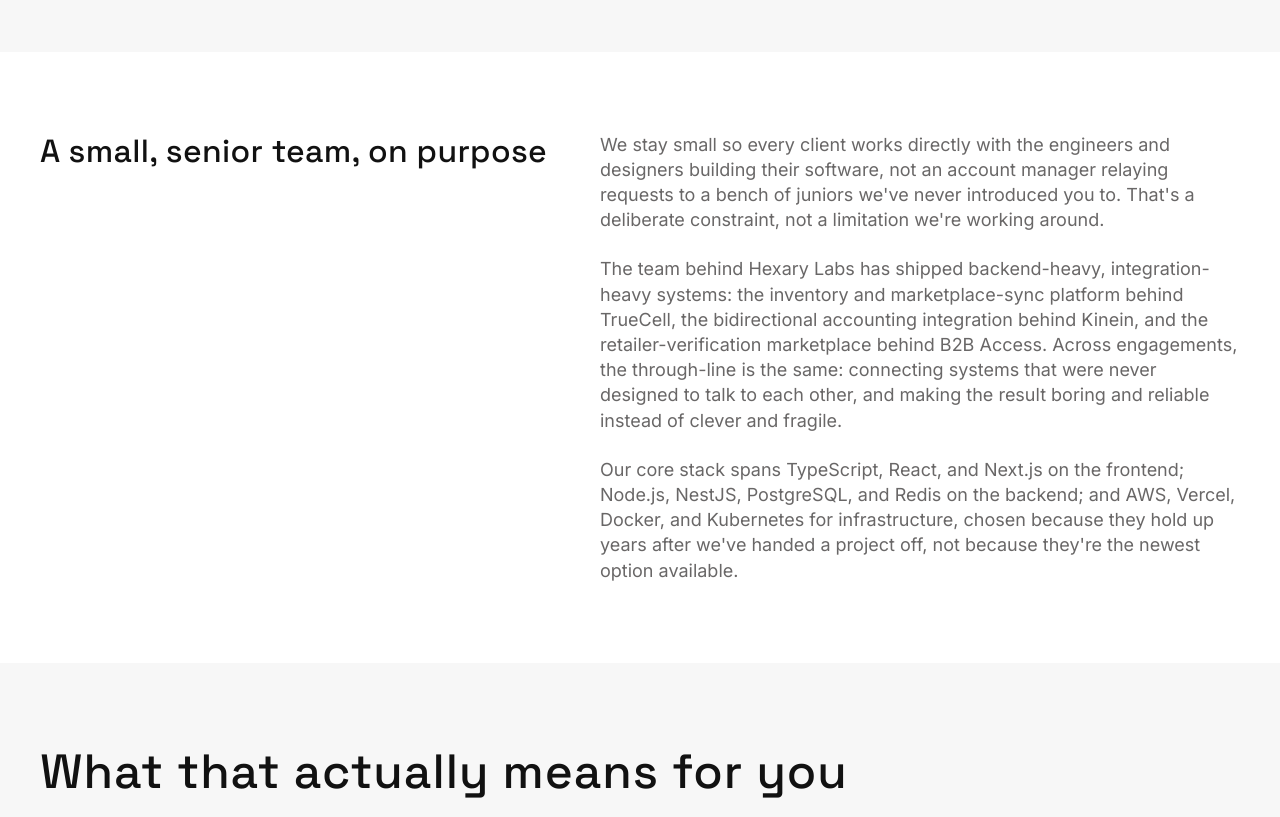
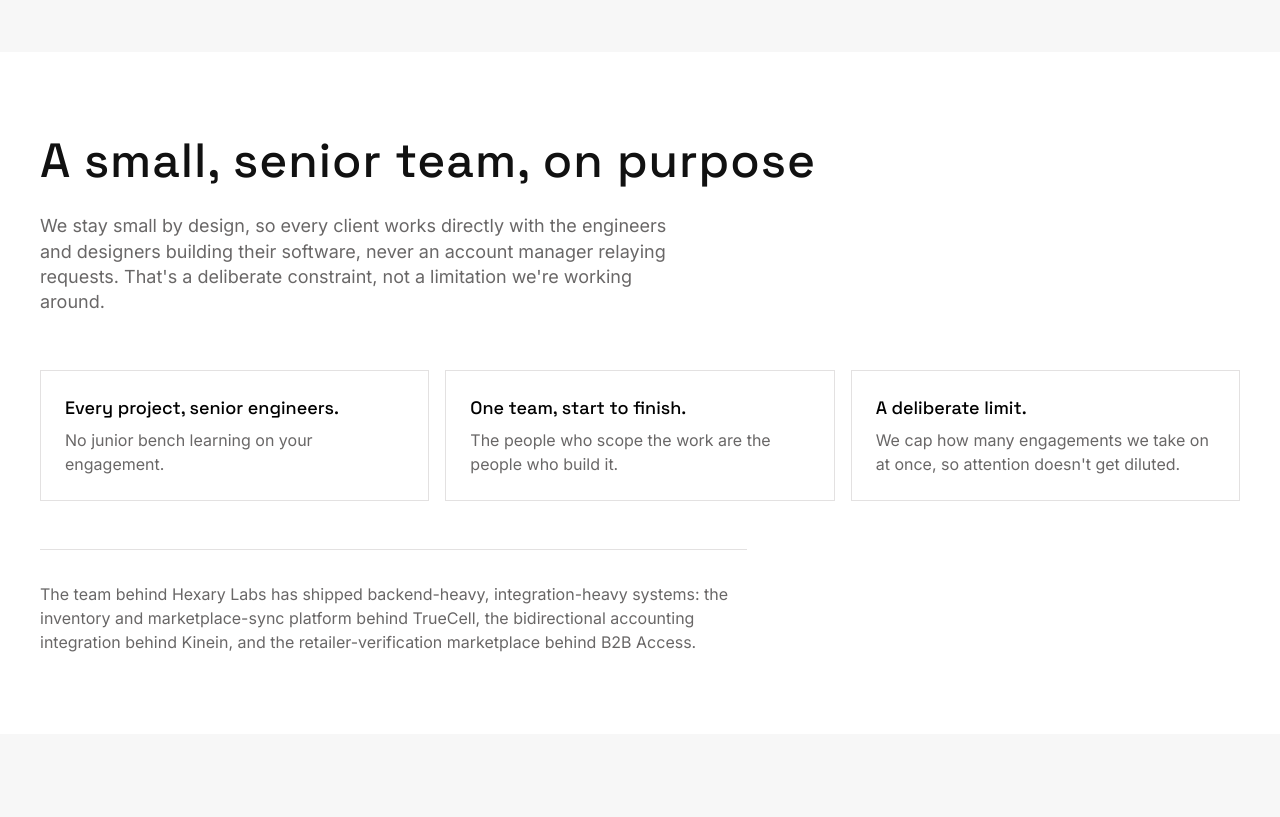
Before and after one commit to hexarylabs/hexarylabs.com, a Next.js app: page /about in a window 1280 px wide. Shown: the part 1980-2797 px from the top of the page. Built offline with nearby package versions, Linux system fonts and the light colour scheme; no server answers.

Commit message:
Enhance About page content with new sections on expertise and team principles

```diff
--- a/src/app/about/page.tsx
+++ b/src/app/about/page.tsx
@@ -5,7 +5,13 @@
 import { SectionHeader } from "@/components/ui/SectionHeader";
 import { Reveal } from "@/components/ui/Reveal";
 import { Button } from "@/components/ui/Button";
-import { whyWeExist, howWeWork, whosBehind, whyChooseUs } from "@/content/about";
+import {
+  whyWeExist,
+  howWeWork,
+  whosBehind,
+  whereExpertiseRanges,
+  whyChooseUs,
+} from "@/content/about";
 
 export const metadata: Metadata = {
   title: "About",
@@ -32,8 +38,10 @@
       {/* Why we exist */}
       <Section tone="light">
         <Container>
-          <div className="grid gap-12 lg:grid-cols-[1fr_1.25fr]">
-            <h2 className={contentHeading}>{whyWeExist.heading}</h2>
+          <div className="grid gap-12 md:grid-cols-[1fr_1.25fr]">
+            <div className="md:sticky md:top-28 md:self-start">
+              <h2 className={contentHeading}>{whyWeExist.heading}</h2>
+            </div>
             <div className="flex flex-col gap-6 text-body-lg text-grey-600">
               {whyWeExist.body.map((p) => (
                 <p key={p}>{p}</p>
@@ -68,14 +76,49 @@
       {/* Who's behind the work */}
       <Section tone="light">
         <Container>
-          <div className="grid gap-12 lg:grid-cols-[1fr_1.25fr]">
-            <h2 className={contentHeading}>{whosBehind.heading}</h2>
-            <div className="flex flex-col gap-6 text-body-lg text-grey-600">
-              {whosBehind.body.map((p) => (
-                <p key={p}>{p}</p>
-              ))}
-            </div>
+          <SectionHeader title={whosBehind.heading} intro={whosBehind.intro} />
+
+          <div className="grid gap-4 sm:grid-cols-2 lg:grid-cols-3">
+            {whosBehind.principles.map((principle, i) => (
+              <Reveal key={principle.title} delay={i * 60} className="h-full">
+                <div className="h-full border-[0.8px] border-grey-200 bg-base p-6">
+                  <p className="font-display text-body-lg font-medium text-contrast-2">
+                    {principle.title}
+                  </p>
+                  <p className="mt-2 text-body text-grey-600">{principle.body}</p>
+                </div>
+              </Reveal>
+            ))}
           </div>
+
+          <p className="mt-12 max-w-[70ch] border-t-[0.8px] border-grey-200 pt-8 text-body text-grey-600">
+            {whosBehind.proofLine}
+          </p>
+        </Container>
+      </Section>
+
+      {/* Where our expertise ranges */}
+      <Section tone="muted">
+        <Container>
+          <SectionHeader
+            title={whereExpertiseRanges.heading}
+            intro={whereExpertiseRanges.intro}
+          />
+
+          <div className="grid gap-px border-[0.8px] border-grey-200 bg-grey-200 sm:grid-cols-2">
+            {whereExpertiseRanges.areas.map((area, i) => (
+              <Reveal key={area.heading} delay={i * 60} className="h-full">
+                <div className="flex h-full flex-col gap-4 bg-base-2 p-8">
+                  <h3 className="text-[1.3125rem] leading-[1.2]">{area.heading}</h3>
+                  <p className="text-body text-grey-600">{area.body}</p>
+                </div>
+              </Reveal>
+            ))}
+          </div>
+
+          <p className="mt-12 max-w-[70ch] text-body-lg text-grey-600">
+            {whereExpertiseRanges.closing}
+          </p>
         </Container>
       </Section>
 
@@ -83,7 +126,7 @@
         <Container>
           <SectionHeader title={whyChooseUs.heading} />
 
-          <ul className="grid gap-px border-[0.8px] border-grey-200 bg-grey-200 sm:grid-cols-2">
+          <ul className="grid gap-px border-[0.8px] border-grey-200 bg-grey-200 sm:grid-cols-2 lg:grid-cols-3">
             {whyChooseUs.items.map((item) => (
               <li key={item.title} className="bg-base p-6">
                 <p className="font-display text-body-lg font-medium text-contrast-2">
--- a/src/content/about.ts
+++ b/src/content/about.ts
@@ -38,13 +38,48 @@
   ] as AboutProcessStep[],
 };
 
+export type TeamPrinciple = { title: string; body: string };
+
 export const whosBehind = {
   heading: "A small, senior team, on purpose",
-  body: [
-    "We stay small so every client works directly with the engineers and designers building their software, not an account manager relaying requests to a bench of juniors we've never introduced you to. That's a deliberate constraint, not a limitation we're working around.",
-    "The team behind Hexary Labs has shipped backend-heavy, integration-heavy systems: the inventory and marketplace-sync platform behind TrueCell, the bidirectional accounting integration behind Kinein, and the retailer-verification marketplace behind B2B Access. Across engagements, the through-line is the same: connecting systems that were never designed to talk to each other, and making the result boring and reliable instead of clever and fragile.",
-    "Our core stack spans TypeScript, React, and Next.js on the frontend; Node.js, NestJS, PostgreSQL, and Redis on the backend; and AWS, Vercel, Docker, and Kubernetes for infrastructure, chosen because they hold up years after we've handed a project off, not because they're the newest option available.",
-  ],
+  intro:
+    "We stay small by design, so every client works directly with the engineers and designers building their software, never an account manager relaying requests. That's a deliberate constraint, not a limitation we're working around.",
+  principles: [
+    {
+      title: "Every project, senior engineers.",
+      body: "No junior bench learning on your engagement.",
+    },
+    {
+      title: "One team, start to finish.",
+      body: "The people who scope the work are the people who build it.",
+    },
+    {
+      title: "A deliberate limit.",
+      body: "We cap how many engagements we take on at once, so attention doesn't get diluted.",
+    },
+  ] as TeamPrinciple[],
+  proofLine:
+    "The team behind Hexary Labs has shipped backend-heavy, integration-heavy systems: the inventory and marketplace-sync platform behind TrueCell, the bidirectional accounting integration behind Kinein, and the retailer-verification marketplace behind B2B Access.",
+};
+
+export type ExpertiseArea = { heading: string; body: string };
+
+export const whereExpertiseRanges = {
+  heading: "The right technology for your business, not the one we'd default to",
+  intro:
+    "We don't push a favorite stack. We build around what a client's existing systems, team, and constraints actually require, and that means working across a genuinely broad range of technology.",
+  areas: [
+    {
+      heading: "Modern software engineering",
+      body: "Our engineering work spans web platforms, mobile applications, and the enterprise backend systems that run underneath them, across ecosystems including Node.js and TypeScript, React and Next.js, PHP and Laravel, .NET and C#, and Python and Django, with data layers built on PostgreSQL, MySQL, MongoDB, and Redis, deployed on AWS, Azure, or Google Cloud, and containerized with Docker and Kubernetes where scale demands it. That range matters in practice: it means a legacy system can be modernized in place instead of rebuilt from scratch when that's the more responsible path, and a new integration can be built in whatever ecosystem a client's existing team already works in, rather than forcing a rewrite just to match our preferences.",
+    },
+    {
+      heading: "AI, built to hold up in production",
+      body: "We help businesses adopt AI in ways that actually reduce work, not just in ways that demo well. That includes custom AI solutions built around a specific business process, integrations with leading AI providers such as OpenAI and Anthropic, retrieval-augmented systems that ground AI in a company's own data instead of generic answers, AI agents that carry out multi-step workflows, intelligent document processing, and chatbots wired into the platforms a business already runs on, from CRMs like Salesforce and HubSpot to internal tools and support systems. The emphasis throughout is on AI that removes real manual work from an existing process, not a feature added because AI was expected.",
+    },
+  ] as ExpertiseArea[],
+  closing:
+    "That range is what lets the same team move between a logistics inventory platform, a B2B commerce integration, and an AI-powered automation project, without a client needing a different vendor for each one.",
 };
 
 export type WhyChooseUsItem = { title: string; body: string };
@@ -53,24 +88,28 @@
   heading: "What that actually means for you",
   items: [
     {
-      title: "Direct access to the people doing the work.",
-      body: "No account layer between you and the engineers writing your code.",
+      title: "Direct access to the team.",
+      body: "You work with the engineers and designers building your software, not an account manager relaying messages.",
     },
     {
       title: "Engineering rigor from day one.",
-      body: "Tests, observability, and CI aren't a cleanup pass before handover, they're built in from the first sprint.",
+      body: "Tests, observability, and CI are built in from the first sprint, not added before handover.",
     },
     {
       title: "Clean handovers, by design.",
-      body: "Documentation and a team walkthrough are part of every engagement, not an optional add-on.",
+      body: "Documentation and a team walkthrough are part of every engagement, never an afterthought.",
     },
     {
       title: "Honest scoping.",
-      body: "If a piece of requested scope doesn't serve the actual goal, we'll tell you before it's built, not after.",
+      body: "If requested scope doesn't serve the goal, we say so before it's built, not after.",
     },
     {
-      title: "We say no when we're not the right fit.",
-      body: "We'd rather turn down a project outside our depth than take it on and learn on your budget.",
+      title: "We say no when we're not the fit.",
+      body: "We'd rather decline a project than learn on your budget.",
+    },
+    {
+      title: "We fit around your stack.",
+      body: "Extending a system, building something new, or adding AI to a manual workflow, we adapt to what's there instead of starting over.",
     },
   ] as WhyChooseUsItem[],
 };
```
